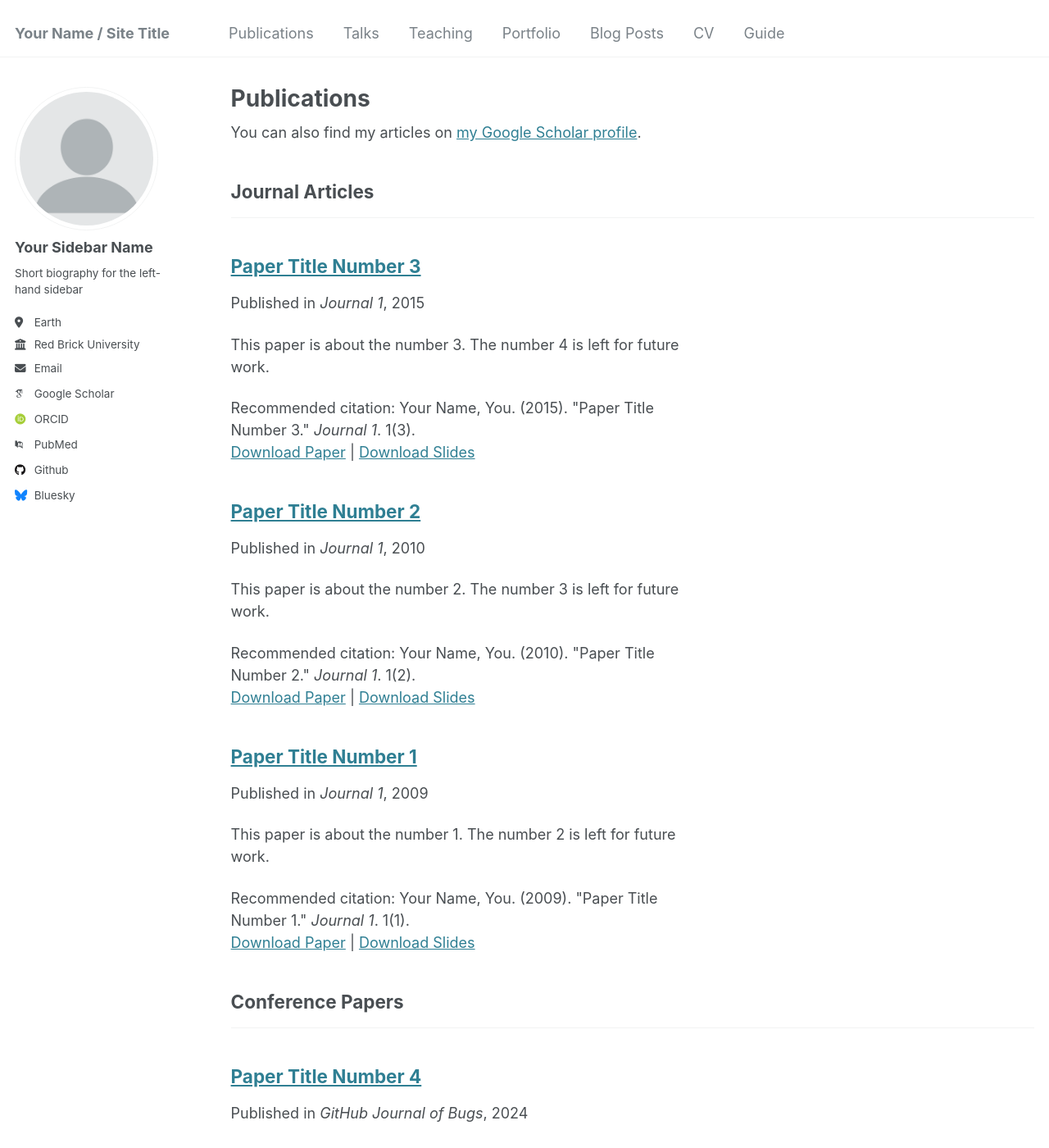
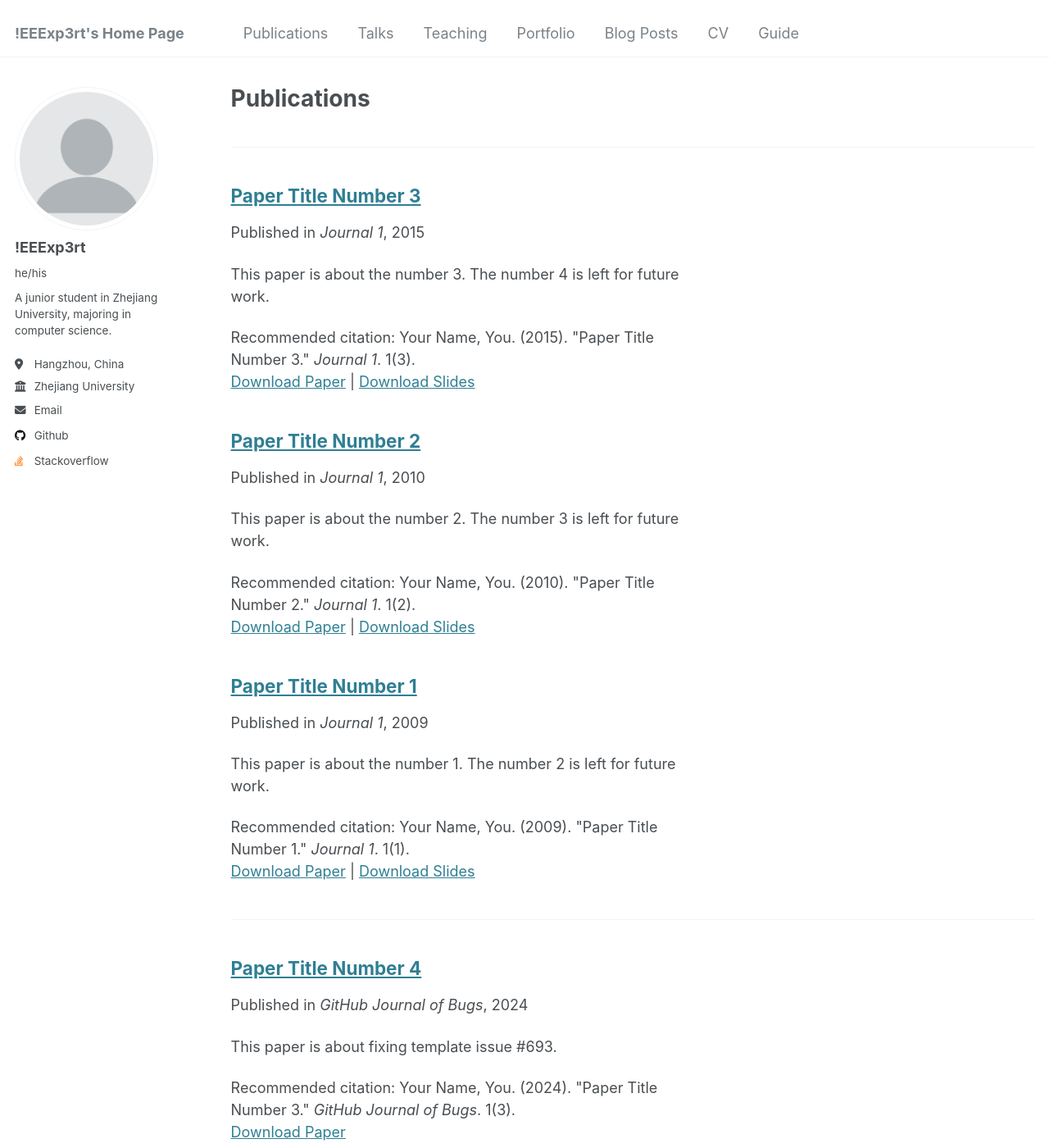
Before and after one commit to lEEExp3rt/lEEExp3rt.github.io, a Jekyll site: the page built from _pages/publications.html, in a window 1280 px wide and 1400 px high. Shown: the whole window at 82% size. Built offline with Jekyll 4.4.1, drawn with Linux system fonts in a browser that asks for light colours; some web fonts are replaced; some of the changed text lies outside the part shown.

```diff
--- a/_config.yml
+++ b/_config.yml
@@ -1,20 +1,12 @@
-# Welcome to Jekyll!
-#
-# This config file is meant for settings that affect your entire site, values
-# which you are expected to set up once and rarely need to edit after that.
-# For technical reasons, this file is *NOT* reloaded automatically when you use
-# `jekyll serve -l -H localhost`. If you change this file, please restart the
-# server process.
-
 # Basic Site Settings
 locale                   : "en-US"
-title                    : "Your Name / Site Title"
+title                    : "!EEExp3rt's Home Page"
 title_separator          : "-"
-name                     : &name "Your Name"
-description              : &description "personal description"
-url                      : https://academicpages.github.io # the base hostname & protocol for your site e.g. "https://[your GitHub username].github.io"
+name                     : &name "!EEExp3rt"
+description              : &description "I'm handsome"
+url                      : https://leeexp3rt.github.io/ # The base hostname & protocol for your site.
 baseurl                  : "" # the subpath of your site, e.g. "/blog"
-repository               : "academicpages/academicpages.github.io"
+repository               : "lEEExp3rt/lEEExp3rt.github.io"
 
 # Site Author - The following control what appear as part of the author content on the side bar.
 #               If a field is blank the icon and link will not appear, otherwise it will be shown.
@@ -22,21 +14,21 @@ repository               : "academicpages/academicpages.github.io"
 author:
   # Biographic information
   avatar           : "profile.png"
-  name             : "Your Sidebar Name"
-  pronouns         : # example: "she/her"
-  bio              : "Short biography for the left-hand sidebar"
-  location         : "Earth"
-  employer         : "Red Brick University"
+  name             : "!EEExp3rt"
+  pronouns         : "he/his"
+  bio              : "A junior student in Zhejiang University, majoring in computer science."
+  location         : "Hangzhou, China"
+  employer         : "Zhejiang University"
   uri              : # URL
-  email            : "none@example.org"
+  email            : "leeexp3rt@outlook.com"
 
   # Academic websites
   arxiv            : # URL - Update with the correct link to your profile
-  googlescholar    : "https://scholar.google.com/citations?user=PS_CX0AAAAAJ"
+  googlescholar    : # URL
   impactstory      : # URL
-  orcid            : "http://orcid.org/yourorcidurl"
+  orcid            : # URL
   semantic         : # URL
-  pubmed           : "https://www.ncbi.nlm.nih.gov/pubmed/?term=john+snow"
+  pubmed           : # URL
   researchgate     : # URL
   scopus           : # URL
 
@@ -44,12 +36,12 @@ author:
   bitbucket        : # Username - Update with your username on the site
   codepen          : # Username
   dribbble         : # Username
-  github           : "academicpages"
+  github           : "lEEExp3rt"
   kaggle           : # Username
-  stackoverflow    : # User number or user number and name (i.e., use "1" or "1/jeff-atwood")
+  stackoverflow    : "23519133/leeexp3rt" # User number or user number and name (i.e., use "1" or "1/jeff-atwood")
 
   # Social media
-  bluesky          : "bsky.app" # Replace this with you Bluesky username
+  bluesky          : # Replace this with you Bluesky username
   facebook         : # Username
   flickr           : # Username
   foursquare       : # Username
@@ -77,11 +69,11 @@ author:
 # Publication Category - The following the list of publication categories and their headings
 publication_category:
   books:
-    title: 'Books'
+    title:
   manuscripts:
-    title: 'Journal Articles'
+    title:
   conferences:
-    title: 'Conference Papers'
+    title:
 
 # Site Settings
 teaser                   :  # filename of teaser fallback teaser image placed in /images/, .e.g. "500x300.png"
```
